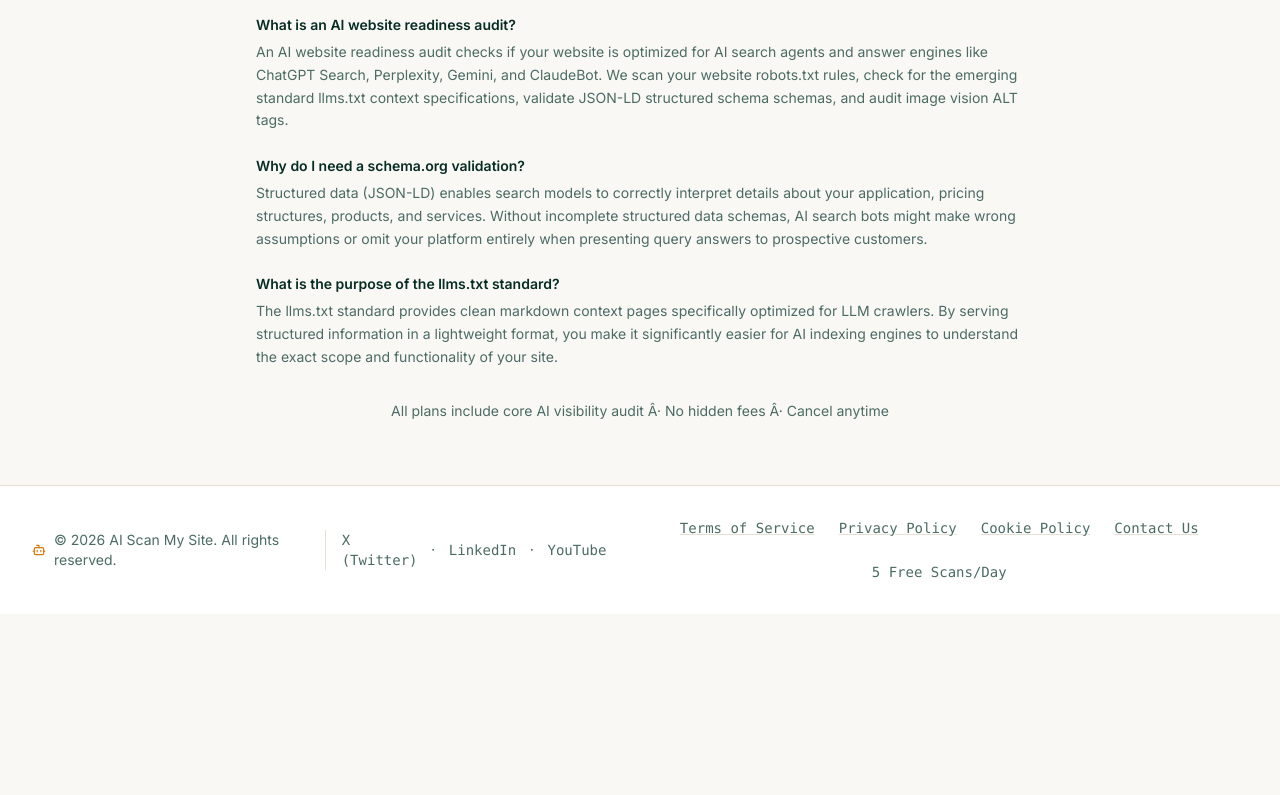
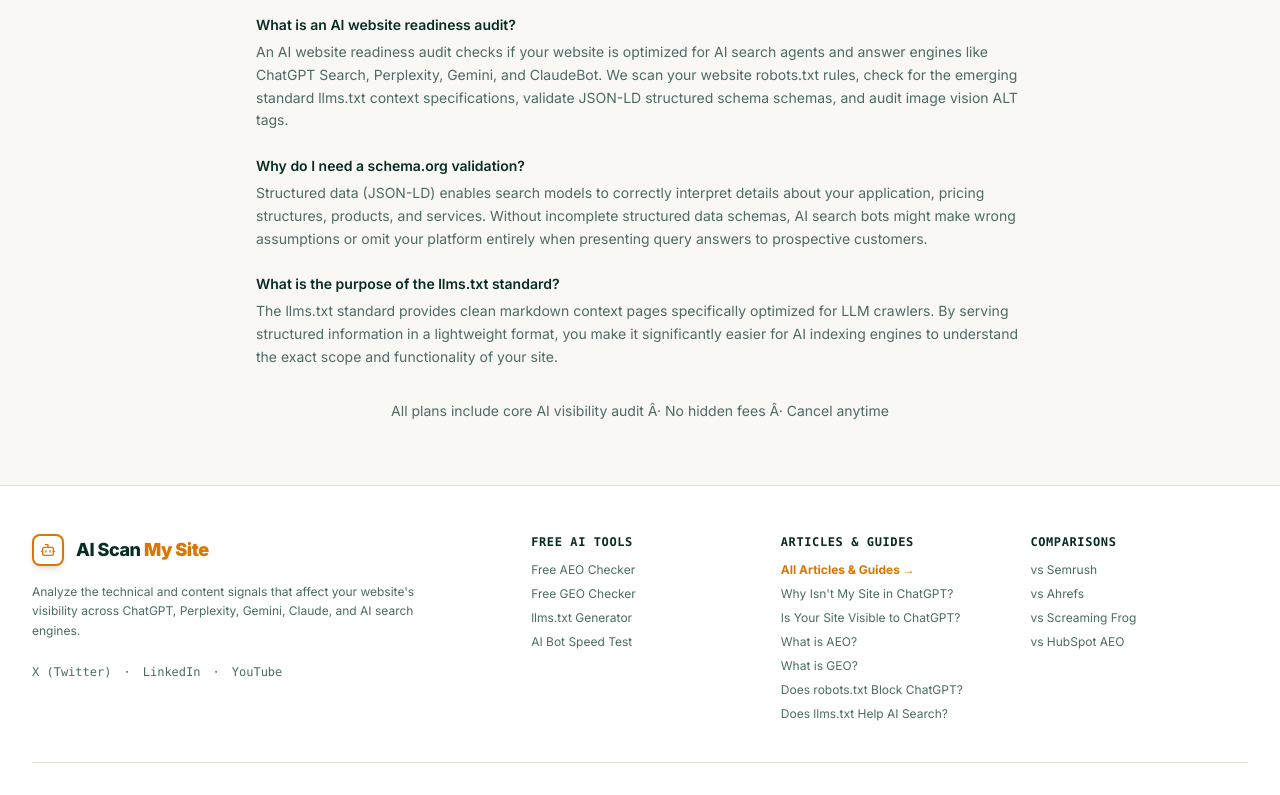
Before and after one commit to ecommatrix1/ai-scan-my-site, a Next.js app: page / in a window 1280 px wide. Shown: the part 2000-2795 px from the top of the page. Before the commit the page ends 2614 px from the top, so only its background shows below. Built offline with nearby package versions, Linux system fonts and the light colour scheme.

Commit message:
feat: Add Header and Footer navigation links for Blog, Tools, and Comparisons

```diff
--- a/AIScanMySite.tsx
+++ b/AIScanMySite.tsx
@@ -661,10 +661,14 @@
             </div>
           </div>
           <div className="flex items-center gap-4">
-            <div className="hidden md:flex items-center gap-6 text-sm font-extrabold text-ink-2 transition-colors duration-300 hover:text-ink">
-              <a href="#features" className="transition-colors">FEATURES</a>
-              <a href="#pricing" className="transition-colors">PRICING</a>
-              <a href="#faq" className="transition-colors">FAQ</a>
+            <div className="hidden lg:flex items-center gap-5 text-xs font-extrabold tracking-wider text-ink-2 transition-colors duration-300">
+              <a href="/blog" className="transition-colors hover:text-accent">BLOG</a>
+              <a href="/aeo-checker" className="transition-colors hover:text-accent">AEO CHECKER</a>
+              <a href="/geo-checker" className="transition-colors hover:text-accent">GEO CHECKER</a>
+              <a href="/llms-txt-generator" className="transition-colors hover:text-accent">LLMS.TXT</a>
+              <a href="/speed-test" className="transition-colors hover:text-accent">SPEED TEST</a>
+              <a href="#features" className="transition-colors hover:text-accent">FEATURES</a>
+              <a href="#faq" className="transition-colors hover:text-accent">FAQ</a>
             </div>
             <button onClick={() => setLightTheme(!lightTheme)} aria-label="Toggle Theme" className="p-2 rounded-lg border border-border bg-surface-2 hover:bg-surface transition-all duration-300 text-ink-2 hover:text-ink">
               {lightTheme ? <Moon className="w-4 h-4" /> : <Sun className="w-4 h-4" />}
@@ -1783,24 +1787,80 @@
       </section>
 
       {/* FOOTER */}
-      <footer className="relative z-10 border-t border-border bg-surface py-8 text-sm text-ink-3">
-        <div className="max-w-7xl mx-auto px-4 sm:px-6 lg:px-8 flex flex-col md:flex-row items-center justify-between gap-6">
-          <div className="flex items-center gap-4">
-            <div className="flex items-center gap-2"><Bot className="w-4 h-4 text-accent" /><span>&copy; {new Date().getFullYear()} AI Scan My Site. All rights reserved.</span></div>
-            <div className="flex items-center gap-3 border-l border-border pl-4 text-ink-3 font-mono">
-              <a href="https://x.com/FounderKraft" target="_blank" rel="noopener noreferrer" className="hover:text-ink transition-colors">X (Twitter)</a>
-              <span className="text-xs">·</span>
-              <a href="https://www.linkedin.com/in/ali-a-7b9a29428" target="_blank" rel="noopener noreferrer" className="hover:text-ink transition-colors">LinkedIn</a>
-              <span className="text-xs">·</span>
-              <a href="https://www.youtube.com/@FounderKraft" target="_blank" rel="noopener noreferrer" className="hover:text-ink transition-colors">YouTube</a>
+      <footer className="relative z-10 border-t border-border bg-surface py-12 text-sm text-ink-3">
+        <div className="max-w-7xl mx-auto px-4 sm:px-6 lg:px-8 space-y-10">
+          <div className="grid grid-cols-1 md:grid-cols-2 lg:grid-cols-5 gap-8">
+
+            {/* Col 1: Brand & Tagline */}
+            <div className="lg:col-span-2 space-y-4">
+              <div className="flex items-center gap-3">
+                <div className="w-8 h-8 rounded-lg bg-accent p-0.5 shadow-md">
+                  <div className="w-full h-full rounded-md bg-surface flex items-center justify-center">
+                    <Bot className="w-4 h-4 text-accent" />
+                  </div>
+                </div>
+                <span className="font-heading font-extrabold text-lg tracking-tight text-ink">
+                  AI Scan <span className="text-accent font-black">My Site</span>
+                </span>
+              </div>
+              <p className="text-xs text-ink-3 leading-relaxed max-w-sm">
+                Analyze the technical and content signals that affect your website's visibility across ChatGPT, Perplexity, Gemini, Claude, and AI search engines.
+              </p>
+              <div className="flex items-center gap-3 text-xs text-ink-3 font-mono pt-2">
+                <a href="https://x.com/FounderKraft" target="_blank" rel="noopener noreferrer" className="hover:text-accent transition-colors">X (Twitter)</a>
+                <span>·</span>
+                <a href="https://www.linkedin.com/in/ali-a-7b9a29428" target="_blank" rel="noopener noreferrer" className="hover:text-accent transition-colors">LinkedIn</a>
+                <span>·</span>
+                <a href="https://www.youtube.com/@FounderKraft" target="_blank" rel="noopener noreferrer" className="hover:text-accent transition-colors">YouTube</a>
+              </div>
             </div>
+
+            {/* Col 2: Free Tools */}
+            <div className="space-y-3">
+              <h4 className="text-xs font-mono font-bold uppercase tracking-wider text-ink">Free AI Tools</h4>
+              <ul className="space-y-2 text-xs">
+                <li><a href="/aeo-checker" className="hover:text-accent transition-colors">Free AEO Checker</a></li>
+                <li><a href="/geo-checker" className="hover:text-accent transition-colors">Free GEO Checker</a></li>
+                <li><a href="/llms-txt-generator" className="hover:text-accent transition-colors">llms.txt Generator</a></li>
+                <li><a href="/speed-test" className="hover:text-accent transition-colors">AI Bot Speed Test</a></li>
+              </ul>
+            </div>
+
+            {/* Col 3: Articles & Guides */}
+            <div className="space-y-3">
+              <h4 className="text-xs font-mono font-bold uppercase tracking-wider text-ink">Articles & Guides</h4>
+              <ul className="space-y-2 text-xs">
+                <li><a href="/blog" className="font-bold text-accent hover:underline">All Articles & Guides →</a></li>
+                <li><a href="/blog/why-isnt-my-website-showing-up-in-chatgpt" className="hover:text-accent transition-colors">Why Isn't My Site in ChatGPT?</a></li>
+                <li><a href="/blog/is-your-website-visible-to-chatgpt-how-to-check" className="hover:text-accent transition-colors">Is Your Site Visible to ChatGPT?</a></li>
+                <li><a href="/blog/what-is-aeo-answer-engine-optimization" className="hover:text-accent transition-colors">What is AEO?</a></li>
+                <li><a href="/blog/what-is-geo-generative-engine-optimization" className="hover:text-accent transition-colors">What is GEO?</a></li>
+                <li><a href="/blog/does-robotstxt-block-chatgpt" className="hover:text-accent transition-colors">Does robots.txt Block ChatGPT?</a></li>
+                <li><a href="/blog/does-llmstxt-actually-help-with-ai-search" className="hover:text-accent transition-colors">Does llms.txt Help AI Search?</a></li>
+              </ul>
+            </div>
+
+            {/* Col 4: Tool Comparisons */}
+            <div className="space-y-3">
+              <h4 className="text-xs font-mono font-bold uppercase tracking-wider text-ink">Comparisons</h4>
+              <ul className="space-y-2 text-xs">
+                <li><a href="/vs/semrush" className="hover:text-accent transition-colors">vs Semrush</a></li>
+                <li><a href="/vs/ahrefs" className="hover:text-accent transition-colors">vs Ahrefs</a></li>
+                <li><a href="/vs/screaming-frog" className="hover:text-accent transition-colors">vs Screaming Frog</a></li>
+                <li><a href="/vs/hubspot-aeo" className="hover:text-accent transition-colors">vs HubSpot AEO</a></li>
+              </ul>
+            </div>
+
           </div>
-          <div className="flex flex-wrap items-center justify-center gap-6 text-ink-3 font-mono">
-            <button onClick={() => setIsTermsModalOpen(true)} className="hover:text-ink transition-colors underline decoration-border cursor-pointer">Terms of Service</button>
-            <button onClick={() => setIsPrivacyModalOpen(true)} className="hover:text-ink transition-colors underline decoration-border cursor-pointer">Privacy Policy</button>
-            <button onClick={() => setIsCookieModalOpen(true)} className="hover:text-ink transition-colors underline decoration-border cursor-pointer">Cookie Policy</button>
-            <button onClick={() => setIsContactModalOpen(true)} className="hover:text-ink transition-colors underline decoration-border cursor-pointer">Contact Us</button>
-            <span>5 Free Scans/Day</span>
+
+          <div className="pt-8 border-t border-border flex flex-col md:flex-row items-center justify-between gap-4 text-xs font-mono">
+            <div>&copy; {new Date().getFullYear()} AI Scan My Site. All rights reserved.</div>
+            <div className="flex flex-wrap items-center gap-6">
+              <button onClick={() => setIsTermsModalOpen(true)} className="hover:text-ink transition-colors underline decoration-border cursor-pointer">Terms of Service</button>
+              <button onClick={() => setIsPrivacyModalOpen(true)} className="hover:text-ink transition-colors underline decoration-border cursor-pointer">Privacy Policy</button>
+              <button onClick={() => setIsCookieModalOpen(true)} className="hover:text-ink transition-colors underline decoration-border cursor-pointer">Cookie Policy</button>
+              <button onClick={() => setIsContactModalOpen(true)} className="hover:text-ink transition-colors underline decoration-border cursor-pointer">Contact Us</button>
+            </div>
           </div>
         </div>
       </footer>
```
